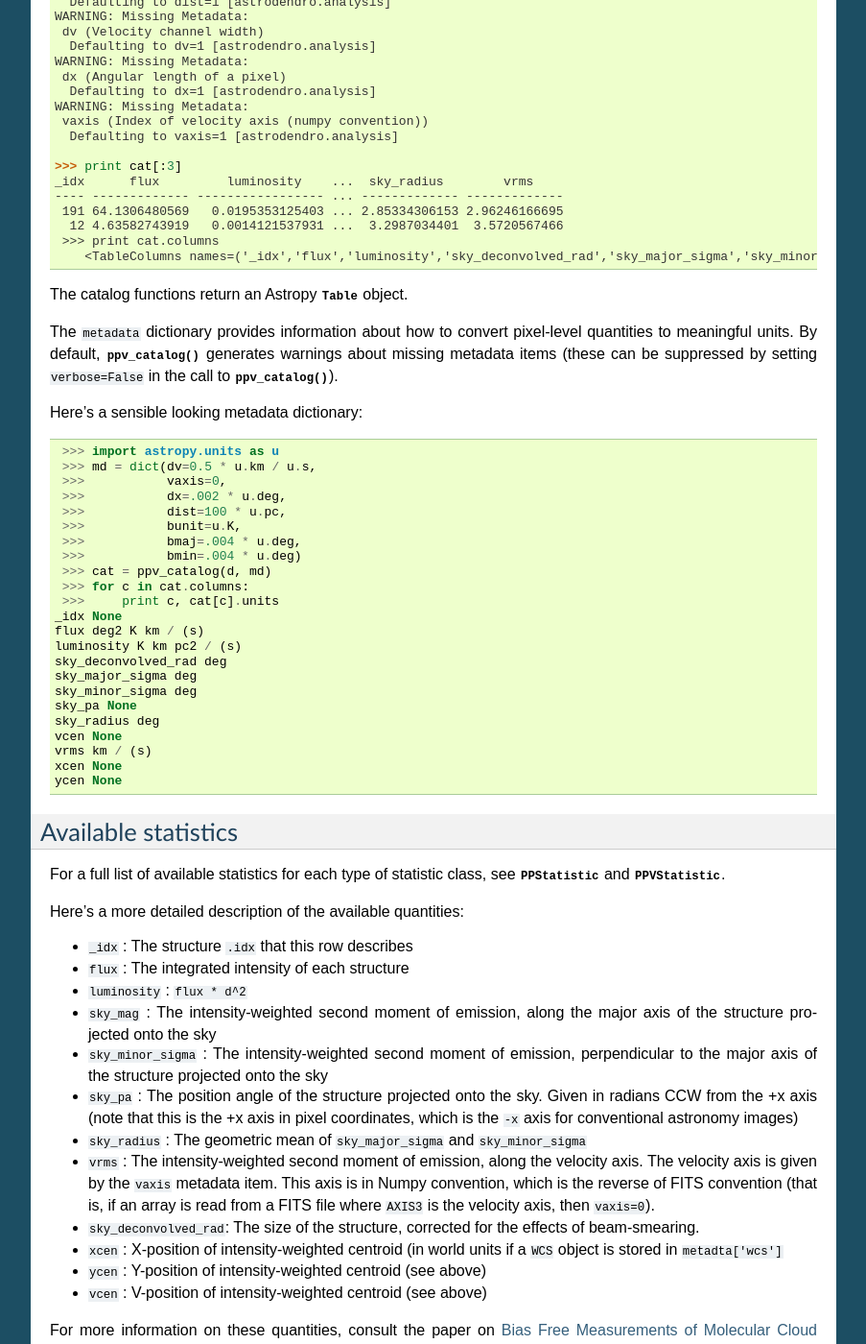
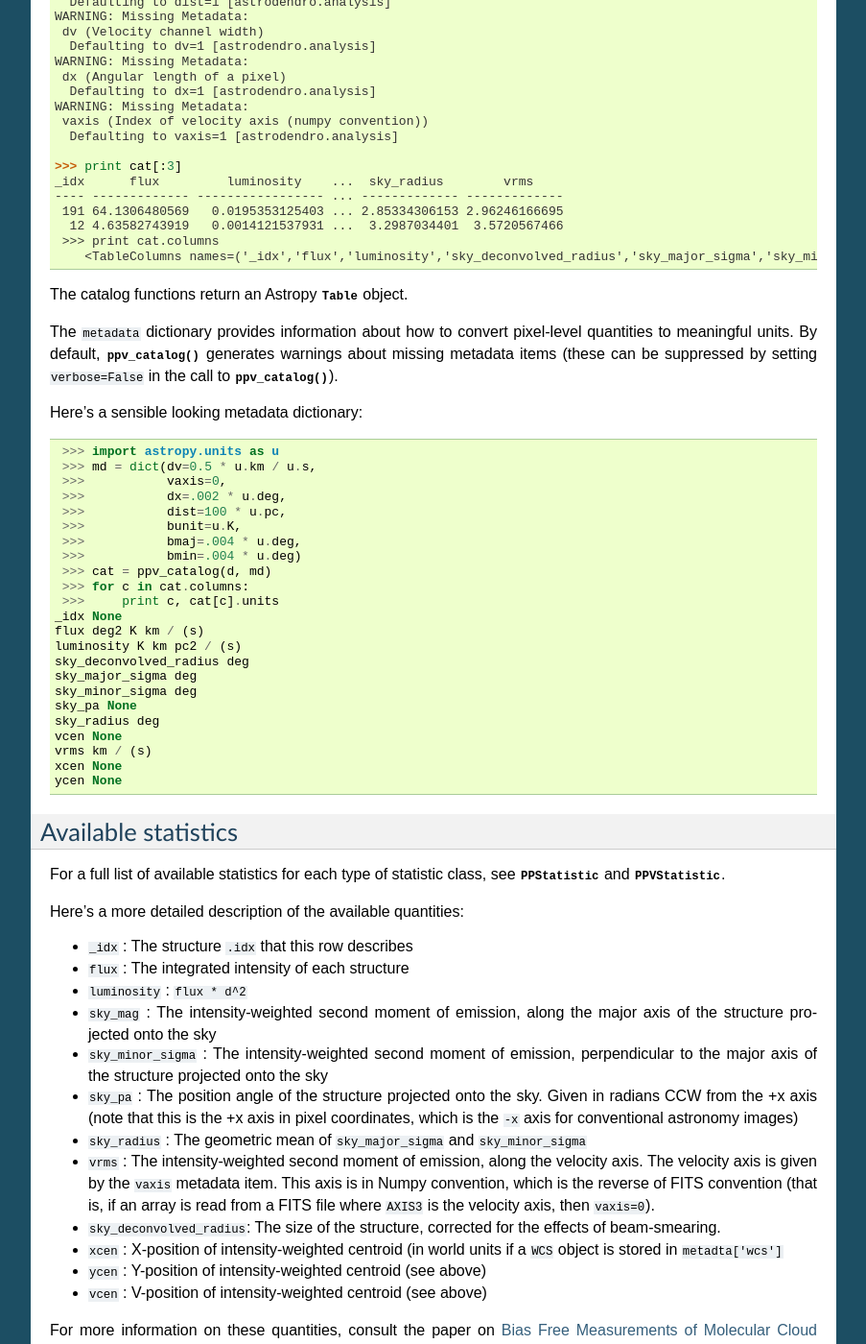
Before and after one commit to dendrograms/astrodendro, a Sphinx documentation site: the page built from docs/catalog.rst, in a window 1280 px wide and 1400 px high, scrolled down 1164 px. Shown: the whole window at 96% size, without its empty margins (198-1101 px from the left). Built offline with Sphinx 7.4.7, drawn with Linux system fonts in a browser that asks for light colours.

Commit message:
Changed sky_deconvolved_rad to sky_deconvolved_radius

```diff
--- a/docs/api/astrodendro.analysis.rst
+++ b/docs/api/astrodendro.analysis.rst
@@ -15,7 +15,7 @@ astrodendro.analysis
       ~PPStatistic.sky_minor_sigma
       ~PPStatistic.sky_pa
       ~PPStatistic.sky_radius
-      ~PPStatistic.sky_deconvolved_rad
+      ~PPStatistic.sky_deconvolved_radius
       ~PPStatistic.xcen
       ~PPStatistic.ycen
 
@@ -31,7 +31,7 @@ astrodendro.analysis
       ~PPVStatistic.sky_minor_sigma
       ~PPVStatistic.sky_pa
       ~PPVStatistic.sky_radius
-      ~PPVStatistic.sky_deconvolved_rad
+      ~PPVStatistic.sky_deconvolved_radius
       ~PPVStatistic.xcen
       ~PPVStatistic.ycen
       ~PPVStatistic.vcen
--- a/docs/catalog.rst
+++ b/docs/catalog.rst
@@ -83,7 +83,7 @@ possible to make use of the :func:`~astrodendro.analysis.pp_catalog` and
     191 64.1306480569   0.0195353125403 ... 2.85334306153 2.96246166695
      12 4.63582743919   0.0014121537931 ...  3.2987034401  3.5720567466
     >>> print cat.columns
-       <TableColumns names=('_idx','flux','luminosity','sky_deconvolved_rad','sky_major_sigma','sky_minor_sigma','sky_pa','sky_radius','vrms')>
+       <TableColumns names=('_idx','flux','luminosity','sky_deconvolved_radius','sky_major_sigma','sky_minor_sigma','sky_pa','sky_radius','vrms')>
 
 The catalog functions return an Astropy :class:`~astropy.table.table.Table` object.
 
@@ -109,7 +109,7 @@ Here's a sensible looking metadata dictionary::
    _idx None
    flux deg2 K km / (s)
    luminosity K km pc2 / (s)
-   sky_deconvolved_rad deg
+   sky_deconvolved_radius deg
    sky_major_sigma deg
    sky_minor_sigma deg
    sky_pa None
@@ -136,7 +136,7 @@ Here's a more detailed description of the available quantities:
 * ``sky_pa`` : The position angle of the structure projected onto the sky. Given in radians CCW from the +x axis (note that this is the +x axis in pixel coordinates, which is the ``-x`` axis for conventional astronomy images)
 * ``sky_radius`` : The geometric mean of ``sky_major_sigma`` and ``sky_minor_sigma``
 * ``vrms`` : The intensity-weighted second moment of emission, along the velocity axis. The velocity axis is given by the ``vaxis`` metadata item. This axis is in Numpy convention, which is the reverse of FITS convention (that is, if an array is read from a FITS file where ``AXIS3`` is the velocity axis, then ``vaxis=0``).
-* ``sky_deconvolved_rad``: The size of the structure, corrected for the effects of beam-smearing.
+* ``sky_deconvolved_radius``: The size of the structure, corrected for the effects of beam-smearing.
 * ``xcen`` : X-position of intensity-weighted centroid (in world units if a ``WCS`` object is stored in ``metadta['wcs']``
 * ``ycen`` : Y-position of intensity-weighted centroid (see above)
 * ``vcen`` : V-position of intensity-weighted centroid (see above)
```
Also changed, not shown: 2 other files.
